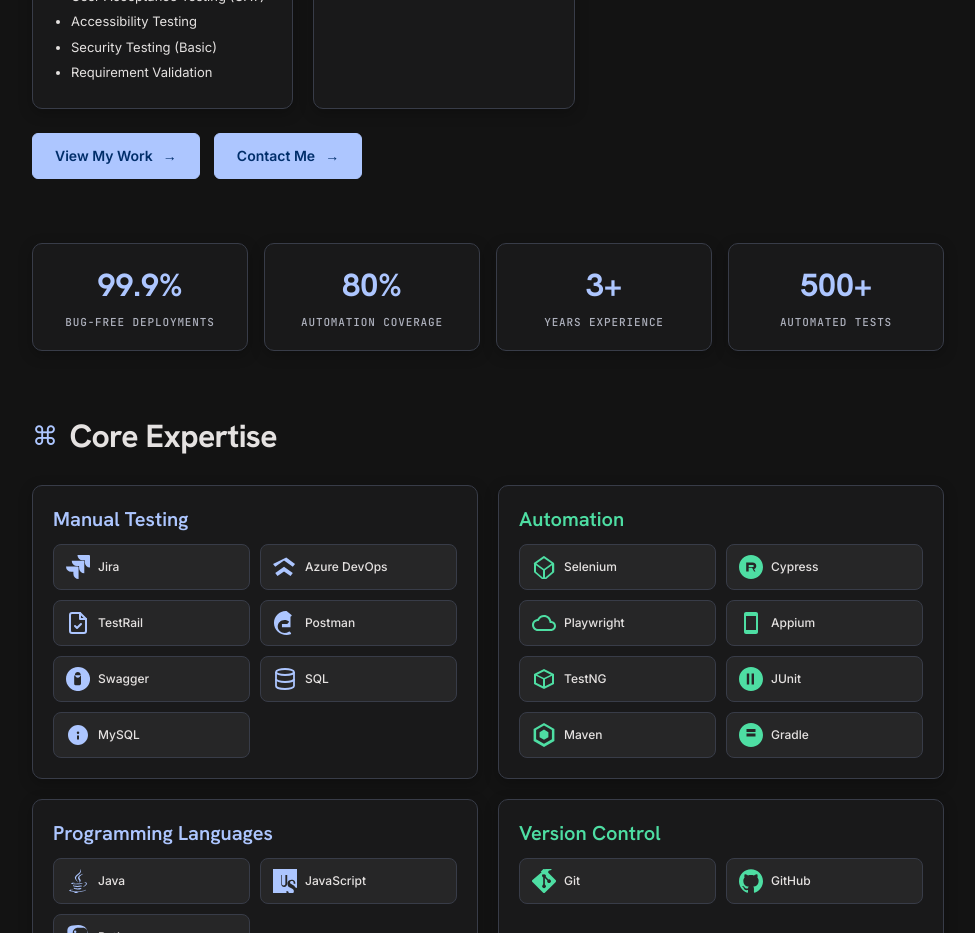
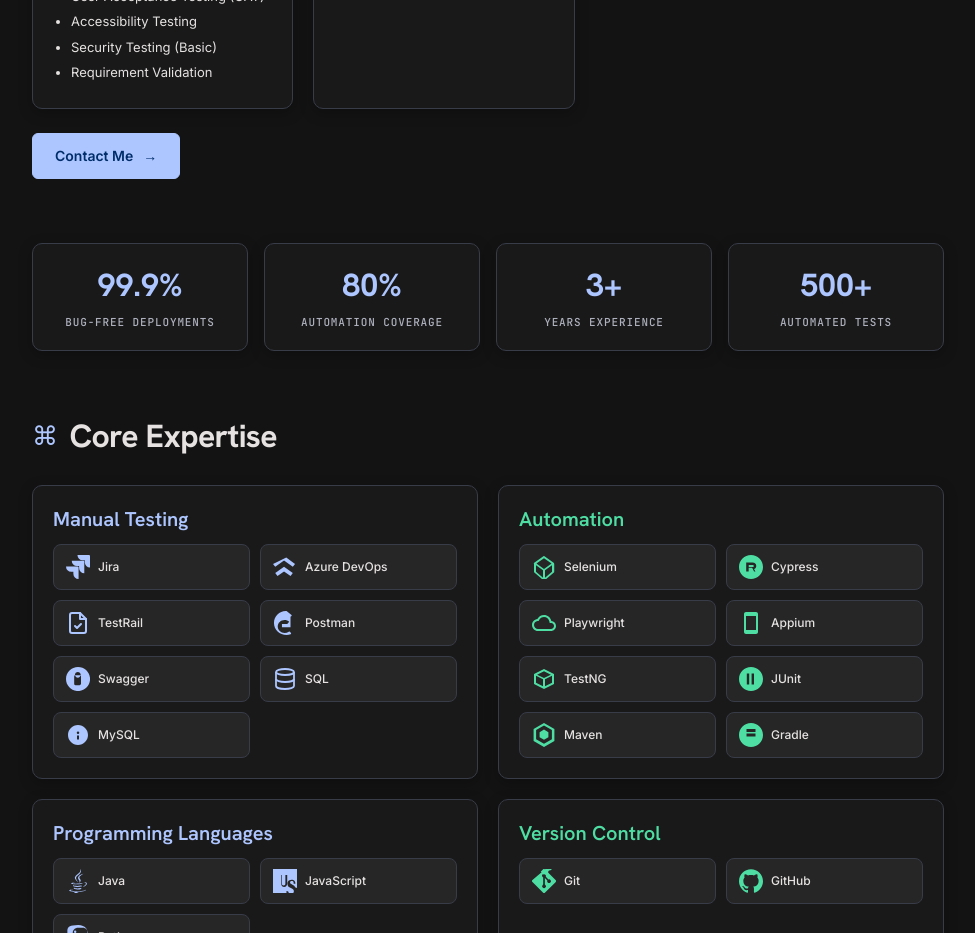
Before and after one commit to ahmedameer-100/ahmedameersqaportfolio, a Next.js app: page / in a window 1280 px wide. Shown: the part 1280-2213 px from the top of the page, without its empty margins (292-1267 px from the left). Built offline with nearby package versions, Linux system fonts and the light colour scheme.

Commit message:
Update project

```diff
--- a/app/page.tsx
+++ b/app/page.tsx
@@ -420,9 +420,6 @@
             </div>
 
             <div className="actions">
-              <a className="button primary" href={githubUrl} target="_blank" rel="noopener noreferrer">
-                View My Work <span aria-hidden="true">→</span>
-              </a>
               <button className="button primary" type="button" onClick={() => setContactOpen(true)}>
                 Contact Me <span aria-hidden="true">→</span>
               </button>
```
